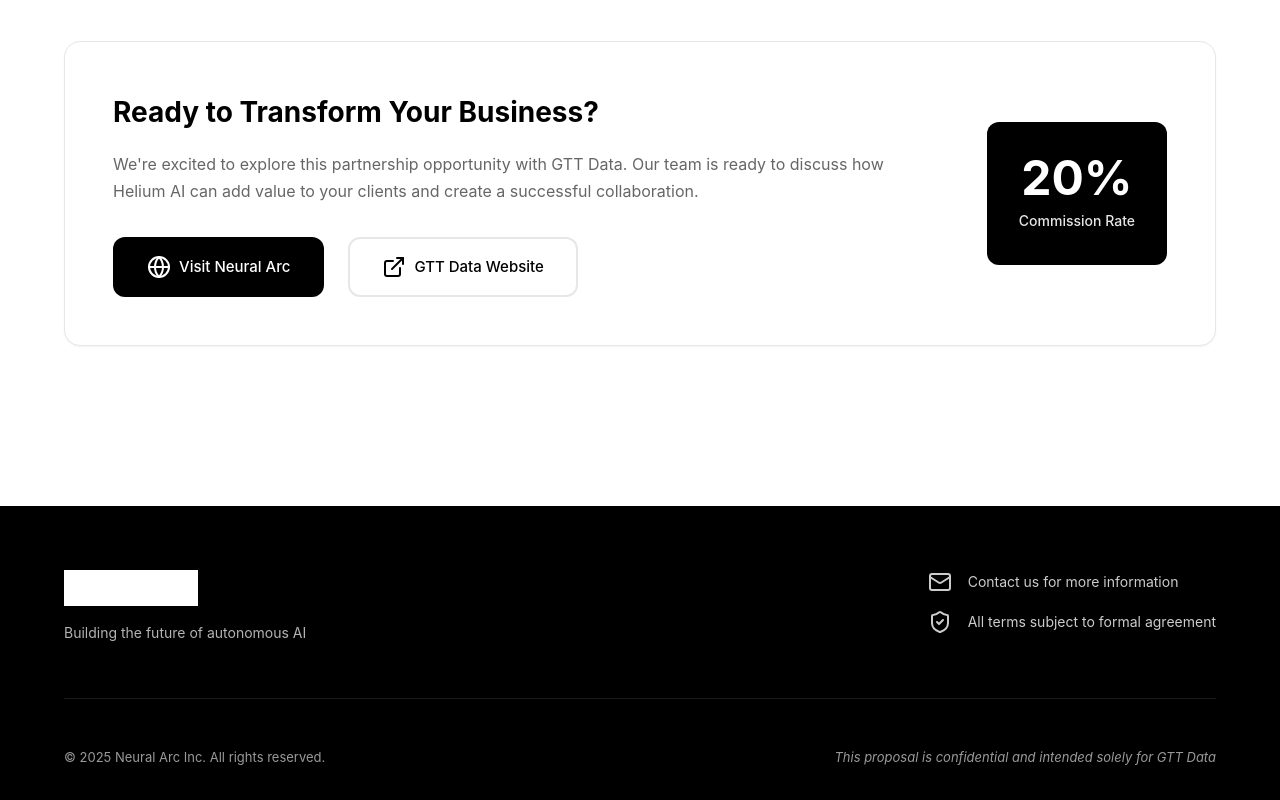
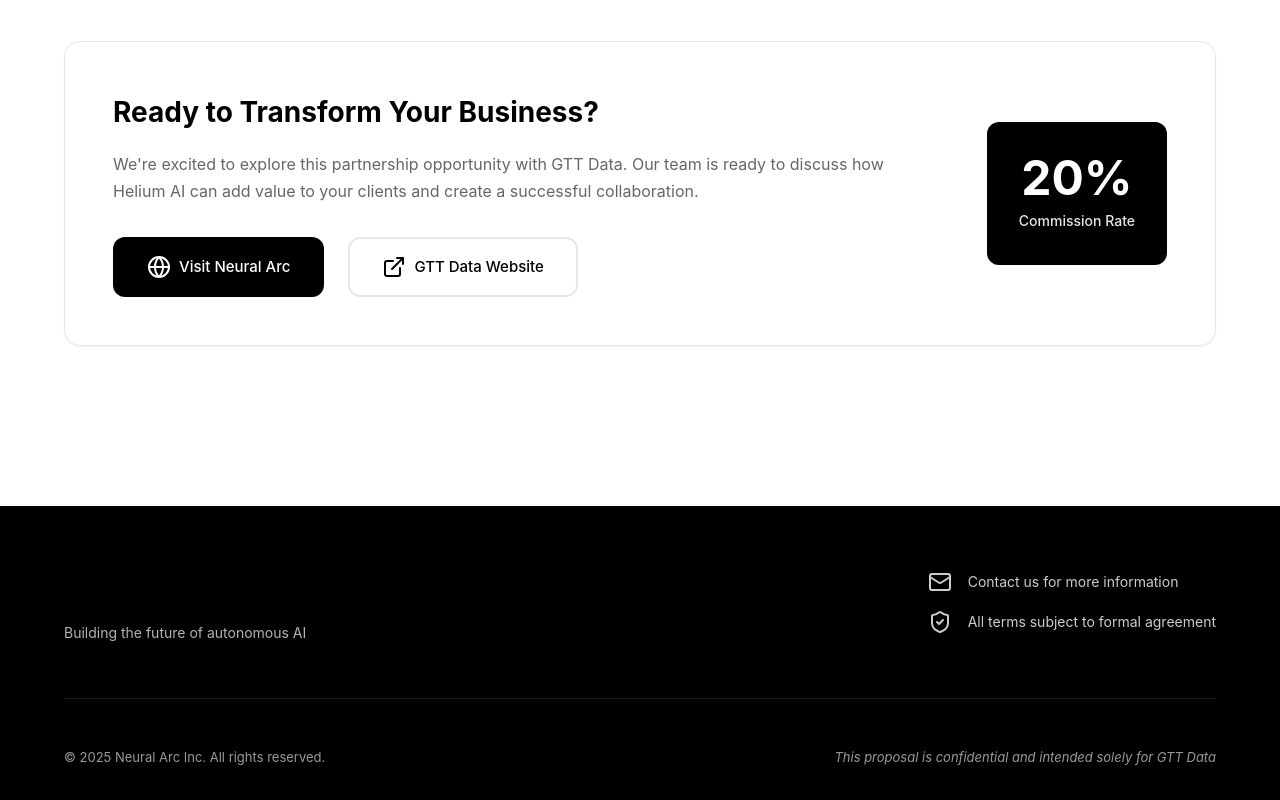
Before and after one commit to neuralarc-ai/gttdata, a plain HTML site: page index.html in a window 1280 px wide. Shown: the part 5418-6218 px from the top of the page. Drawn offline with nearby package versions, Linux system fonts and the light colour scheme.

Commit message:
Update styles.css

```diff
--- a/styles.css
+++ b/styles.css
@@ -740,7 +740,7 @@ body {
 .footer-logo {
     height: 36px;
     width: auto;
-    filter: brightness(0) invert(1);
+    filter: brightness(0);
     margin-bottom: var(--spacing-sm);
 }
 
```
